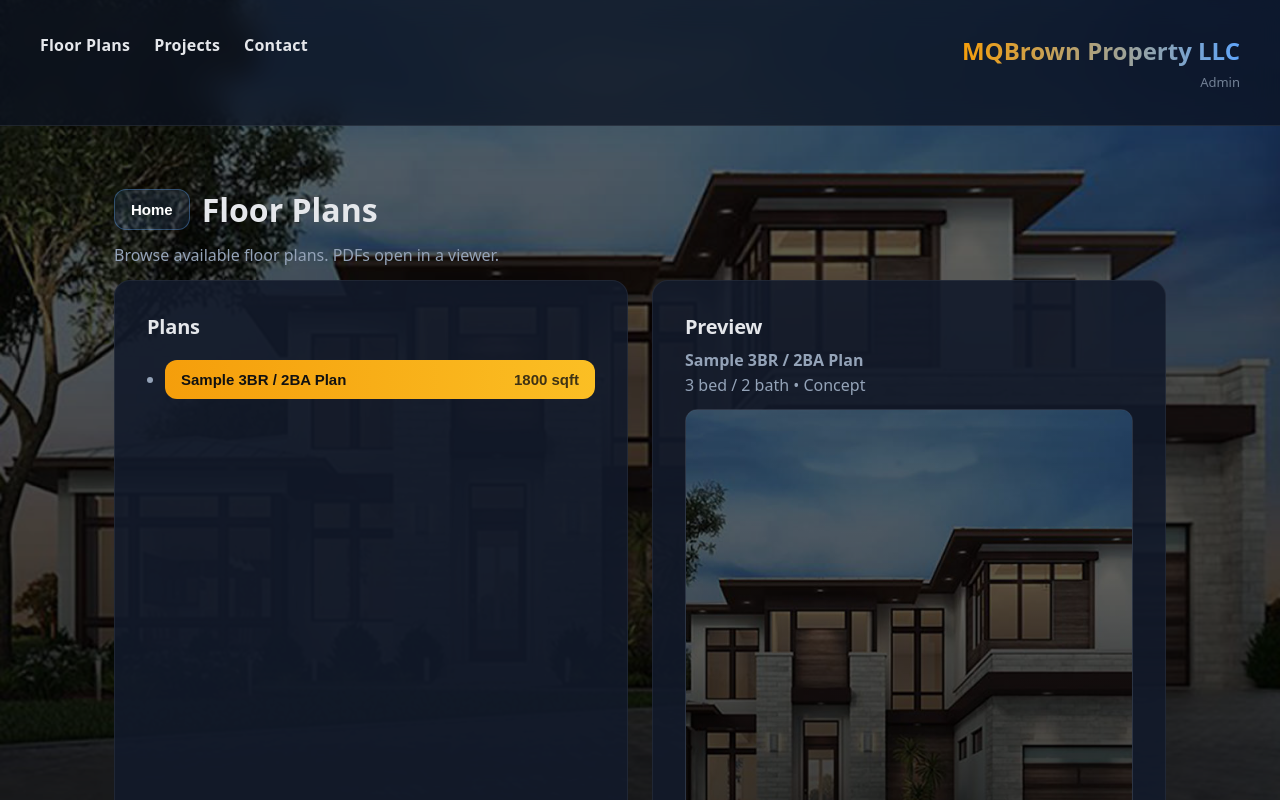
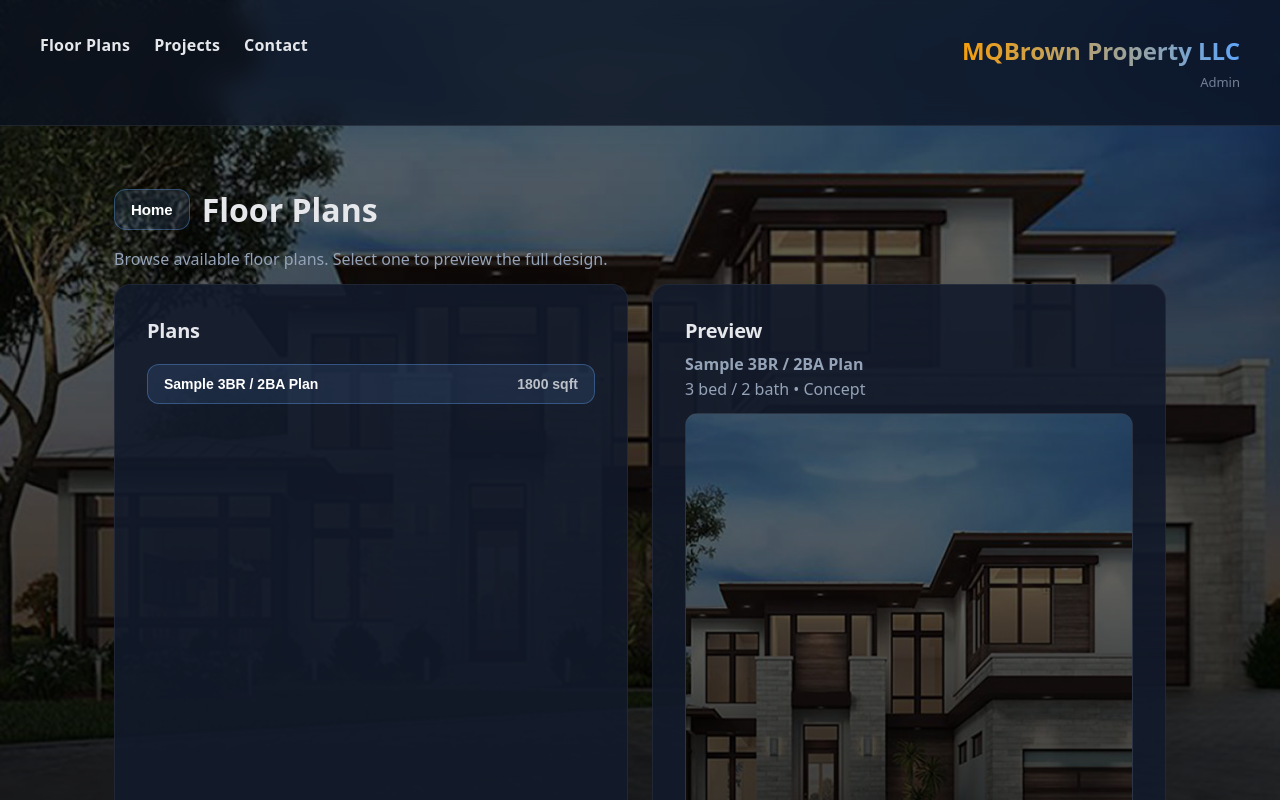
Before and after one commit to MQBrown/MelWebsiteRepo, a React (Vite) app: page /plans in a window 1280 px wide. Shown: the top 800 px of the page. Built offline with nearby package versions, Linux system fonts and the light colour scheme.

Commit message:
Refactor Plans component layout and messaging
Updated the Plans component to improve readability and structure. Adjusted the layout and improved the fallback messaging for empty plans.

```diff
--- a/src/pages/Plans.jsx
+++ b/src/pages/Plans.jsx
@@ -26,7 +26,6 @@ export default function Plans(){
   const [selected, setSelected] = useState(null)
 
   useEffect(()=>{
-    // In production, you can generate an index.json at build time. For now, a simple manual index:
     fetch('/content/plans/index.json')
       .then(r=>r.json())
       .then(async (items)=>{
@@ -39,31 +38,50 @@ export default function Plans(){
         setPlans(loaded)
         setSelected(loaded[0] || null)
       })
-      .catch(()=>{
-        // fallback: show nothing
-      })
+      .catch(()=>{})
   },[])
 
   return (
     <main className="container">
 
-      <div style={{display:"flex", gap:12, alignItems:"center", marginBottom:12}}>
-        <BackButton fallback="/" />
+      {/* ✅ Header */}
+      <div style={{display:"flex", gap:12, alignItems:"center", marginBottom:16}}>
+        <BackButton />
         <h1 style={{margin:0}}>Floor Plans</h1>
       </div>
-      <p className="sub">Browse available floor plans. PDFs open in a viewer.</p>
-      <section className="grid">
+
+      <p className="sub">
+        Browse available floor plans. Select one to preview the full design.
+      </p>
+
+      {/* ✅ Add reveal animation */}
+      <section className="grid reveal">
+
+        {/* LEFT: PLAN LIST */}
         <div className="card half">
           <h2>Plans</h2>
-          {plans.length===0 ? (
-            <p className="sub">No plans loaded yet. Add plan entries in the Admin page, then ensure index.json is updated.</p>
+
+          {plans.length === 0 ? (
+            <p className="sub">
+              No plans loaded yet. Add plans in the Admin page.
+            </p>
           ) : (
-            <ul className="sub">
+            <ul className="sub" style={{listStyle:"none", padding:0}}>
               {plans.map((p,i)=>(
-                <li key={i} style={{marginBottom:10}}>
-                  <button className="btn" style={{width:'100%',justifyContent:'space-between'}} onClick={()=>setSelected(p)}>
+                <li key={i} style={{marginBottom:12}}>
+                  <button
+                    className="btn secondary"
+                    style={{
+                      width:'100%',
+                      justifyContent:'space-between',
+                      fontSize:14
+                    }}
+                    onClick={()=>setSelected(p)}
+                  >
                     <span>{p.title}</span>
-                    <span style={{opacity:.8}}>{p.sqft ? `${p.sqft} sqft` : ''}</span>
+                    <span style={{opacity:.7}}>
+                      {p.sqft ? `${p.sqft} sqft` : ''}
+                    </span>
                   </button>
                 </li>
               ))}
@@ -71,23 +89,40 @@ export default function Plans(){
           )}
         </div>
 
+        {/* RIGHT: PREVIEW */}
         <div className="card half">
           <h2>Preview</h2>
+
           {!selected ? (
             <p className="sub">Select a plan to preview.</p>
           ) : (
             <>
-              <p className="sub"><strong>{selected.title}</strong><br/>
-              {selected.beds && selected.baths ? `${selected.beds} bed / ${selected.baths} bath` : ''}
-              {selected.status ? ` • ${selected.status}` : ''}</p>
+              <p className="sub">
+                <strong>{selected.title}</strong><br/>
+                {selected.beds && selected.baths
+                  ? `${selected.beds} bed / ${selected.baths} bath`
+                  : ''}
+                {selected.status ? ` • ${selected.status}` : ''}
+              </p>
+
               {selected.file ? (
-                <iframe title="plan" src={selected.file} style={{width:'100%',height:'520px',border:'1px solid rgba(148,163,184,.2)',borderRadius:12}} />
+                <iframe
+                  title="plan"
+                  src={selected.file}
+                  style={{
+                    width:'100%',
+                    height:'520px',
+                    border:'1px solid rgba(148,163,184,.2)',
+                    borderRadius:12
+                  }}
+                />
               ) : (
                 <p className="sub">No PDF linked yet.</p>
               )}
             </>
           )}
         </div>
+
       </section>
     </main>
   )
```
